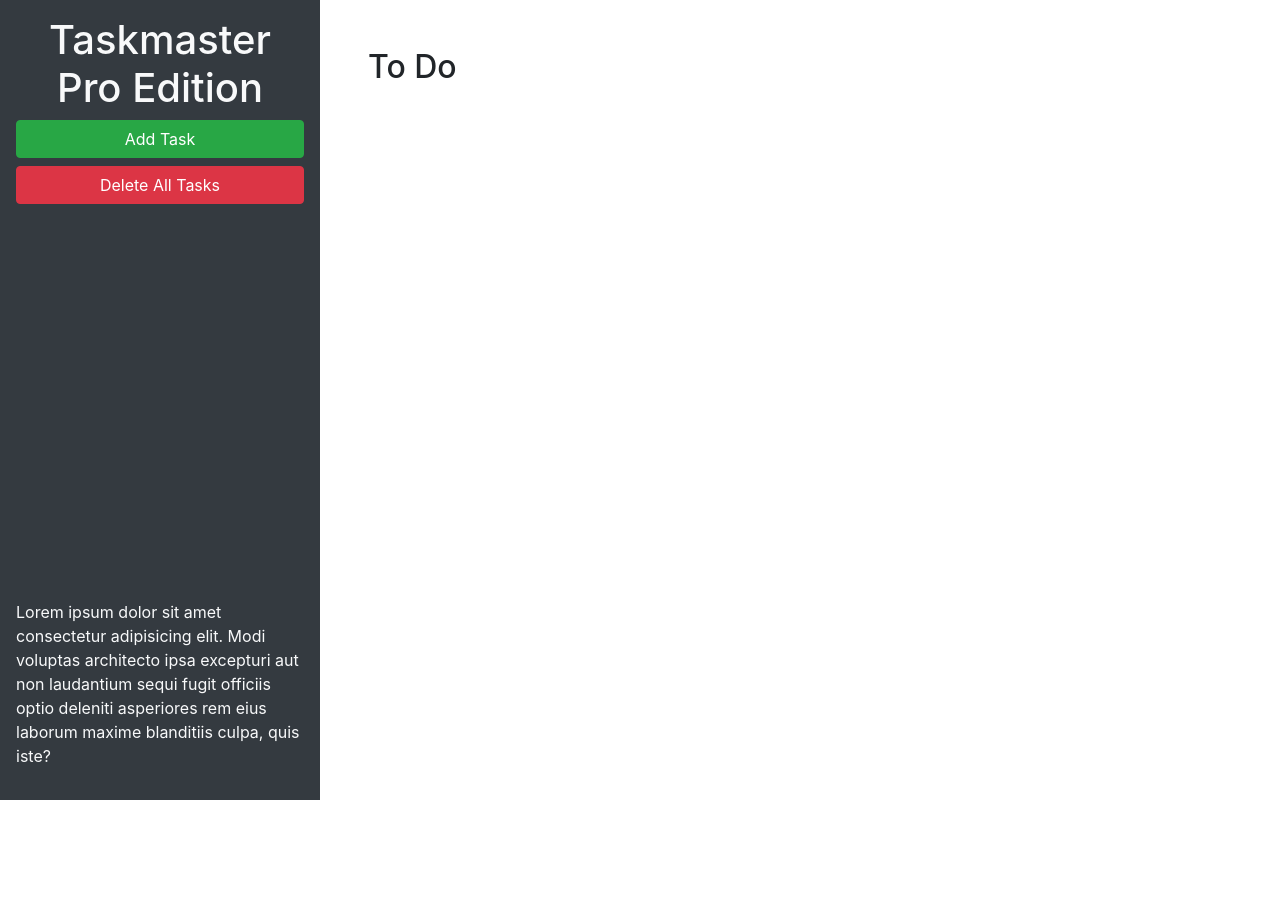
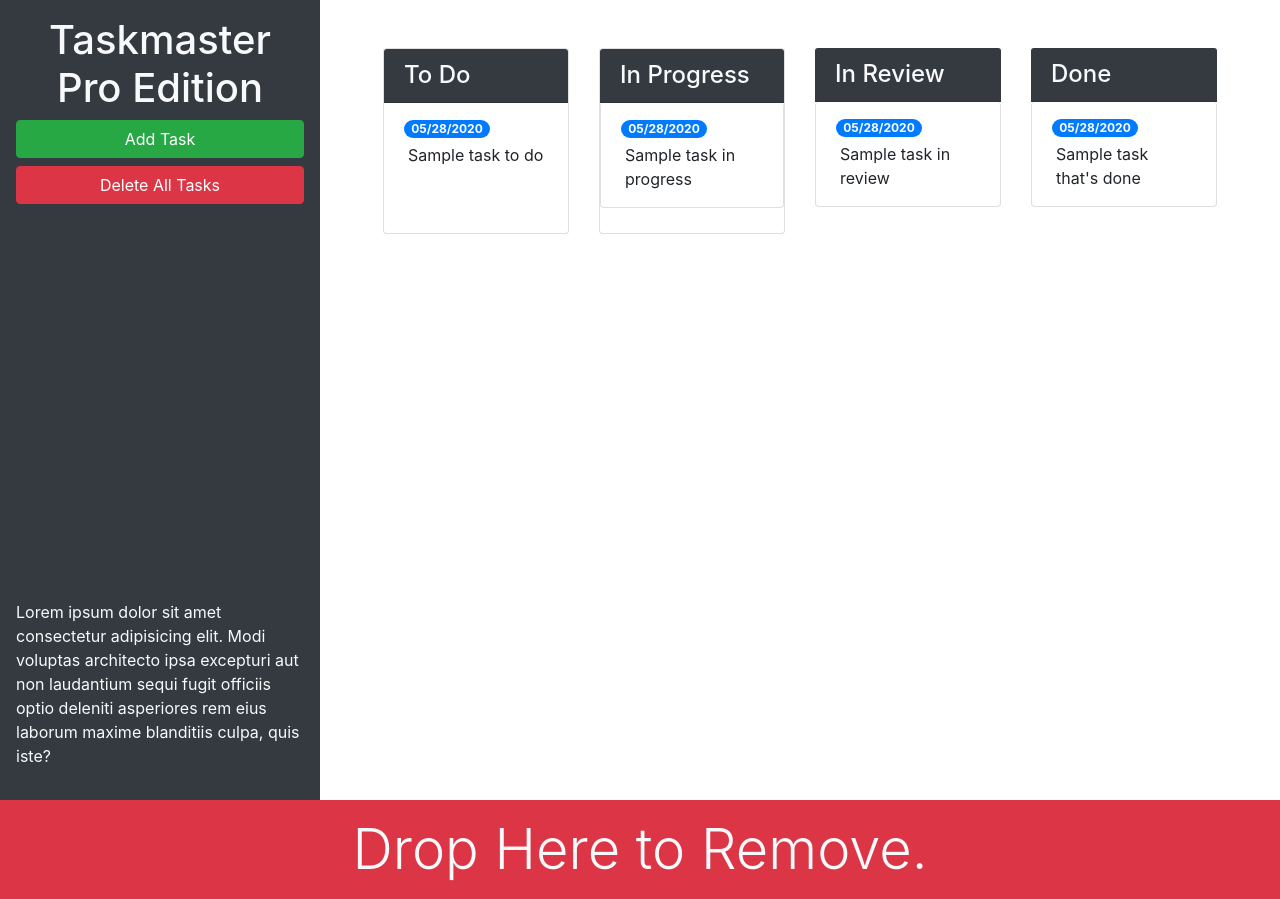
Before and after one commit to KHudaKoz/taskmaster-pro, a plain HTML site: page index.html in a window 1280 px wide. Before the commit the page ends 800 px from the top, so only its background shows below. Drawn offline with nearby package versions, Linux system fonts and the light colour scheme.

Commit message:
new stuff

```diff
--- a/index.html
+++ b/index.html
@@ -13,19 +13,78 @@
 <body>
 
   <div class="row min-vh-100 no-gutters">
-    <header class="col-12 col-lg-3 bg-dark text-light d-flex flex-column p-4 p-lg-3">
+    <header class="col-12 col-lg-3 bg-dark text-light sticky-top d-flex flex-column p-4 p-lg-3">
       <h1 class="text-center">Taskmaster Pro Edition</h1>
       <button id="create-task" class="btn btn-block btn-success" data-toggle="modal" data-target="#task-form-modal">Add
         Task</button>
       <button id="remove-tasks" class="btn btn-block btn-danger">Delete All Tasks</button>
-      <p class="mt-auto">Lorem ipsum dolor sit amet consectetur adipisicing elit. Modi voluptas architecto ipsa excepturi aut non
+      <p class="mt-auto d-none d-lg-block">Lorem ipsum dolor sit amet consectetur adipisicing elit. Modi voluptas architecto ipsa excepturi aut non
         laudantium sequi fugit officiis optio deleniti asperiores rem eius laborum maxime blanditiis culpa, quis iste?
       </p>
     </header>
-    <main class="col-12 col-lg-9">
-      <div class="m-5">
-        <h2>To Do</h2>
-        <ul id="list-toDo" class="list-group"> </ul>
+    <main class="col-12 col-lg-9 d-flex flex-column">
+      <div class="m-5 row justify-content-around">
+        <!-- todo start -->
+        <div class="col-12 col-md-6 col-xl-3 mb-3">
+          <div class="card">
+            <h4 class="card-header bg-dark text-light">
+              To Do
+            </h4>
+            <ul id="list-toDo" class="list-group list-group-flush">
+              <li class="list-group-item">
+                <span class="badge badge-primary badge-pill">05/28/2020</span>
+                <p class="m-1">Sample task to do</p>
+              </li>
+            </ul>
+          </div>
+        </div>
+        <!-- todo end -->
+        <!-- in progress start -->
+        <div class="col-12 col-md-6 col-xl-3 mb-3">
+          <div class="card">
+              <h4 class="card-header bg-dark text-light">In Progress</h4>
+                <ul id="list-inProgress" class="list-group">
+                  <li class="list-group-item">
+                    <span class="badge badge-primary badge-pill">05/28/2020</span>
+                    <p class="m-1">Sample task in progress</p>
+                  </li>
+                </ul>
+          </div>
+        </div>
+        <!-- in progress end -->
+        <!-- in review start -->
+        <div class="col-12 col-md-6 col-xl-3 mb-3">
+          <div>
+              <h4 class="card-header bg-dark text-light">In Review</h4>
+              <ul id="list-inReview" class="list-group">
+                <li class="list-group-item">
+                  <span class="badge badge-primary badge-pill">05/28/2020</span>
+                  <p class="m-1">Sample task in review</p>
+                </li>
+              </ul>
+          </div>
+        </div>
+        <!-- in review end -->
+        <!-- done start -->
+        <div class="col-12 col-md-6 col-xl-3 mb-3">
+          <div>
+          <h4 class="card-header bg-dark text-light">Done</h4>
+          <ul id="list-done" class="list-group">
+            <li class="list-group-item">
+              <span class="badge badge-primary badge-pill">05/28/2020</span>
+              <p class="m-1">Sample task that's done</p>
+            </li>
+          </ul>
+          </div>
+        </div>
+        <!-- done end -->
+      </div>
+        <!-- in progress end -->
+      </div>
+      <div id="trash">
+        <div class="w-100 bg-danger p-3 text-center text-light display-4">
+          Drop Here to Remove.
+        </div>
       </div>
     </main>
   </div>
@@ -45,11 +104,11 @@
           <form>
             <div class="form-group">
               <label for="modalTaskDescription">Task description</label>
-              <textarea id="modalTaskDescription" rows="3"></textarea>
+              <textarea id="modalTaskDescription" rows="3" class="form-control"></textarea>
             </div>
             <div class="form-group">
               <label for="modalDueDate">Due date</label>
-              <input type="text" id="modalDueDate" placeholder="mm/dd/yyyy" autocomplete="off" />
+              <input type="text" class="form-control" id="modalDueDate" placeholder="mm/dd/yyyy" autocomplete="off" />
             </div>
           </form>
         </div>
```
